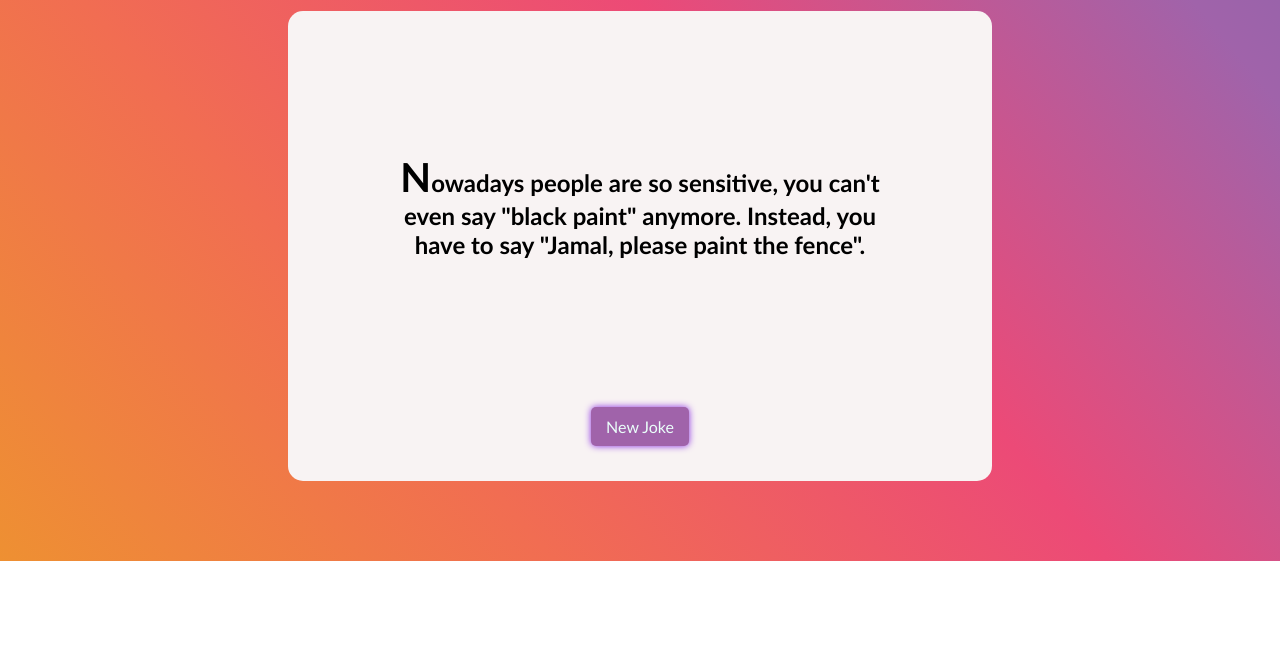
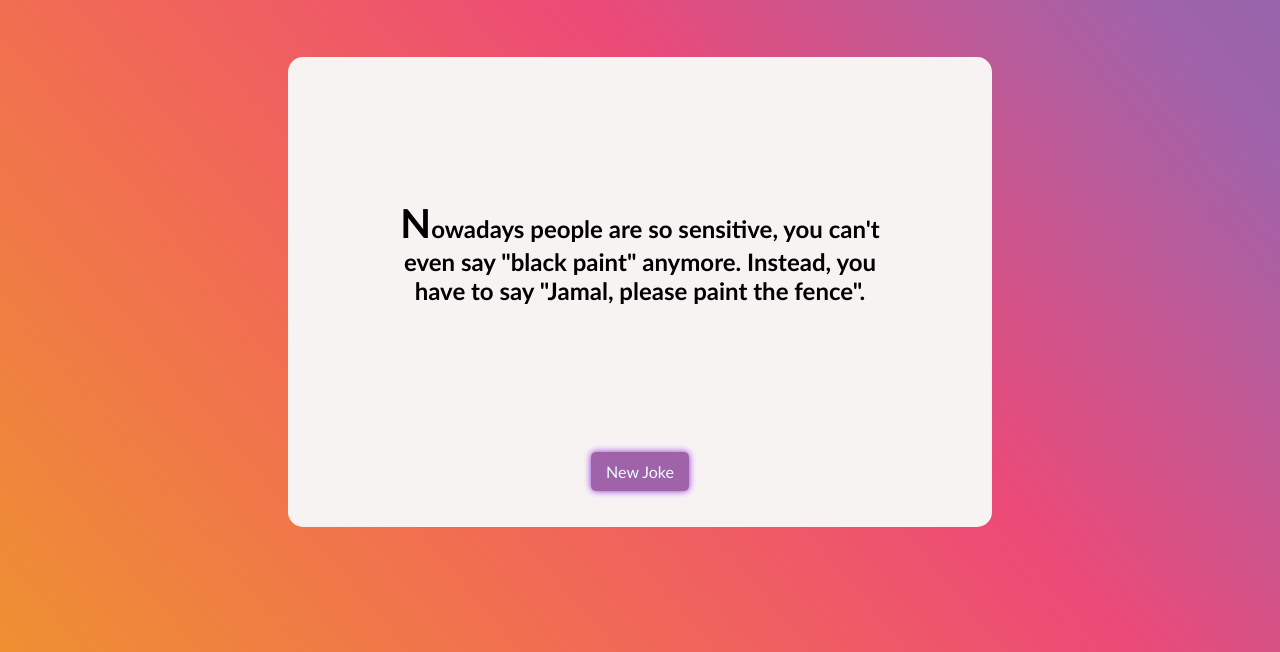
Before and after one commit to Nishantjaryal/joke-prog, a plain HTML site: page index.html in a window 1280 px wide. Shown: the part 148-800 px from the top of the page. Drawn offline with Linux system fonts and the light colour scheme.

Commit message:
Update style.css

```diff
--- a/style.css
+++ b/style.css
@@ -32,7 +32,8 @@
 
 
    body {
-     min-width: 300px;
+     min-width: 325px;
+     min-height: 100vh;
      height: 100%;
      display:flex;
      flex-wrap: wrap;
```
